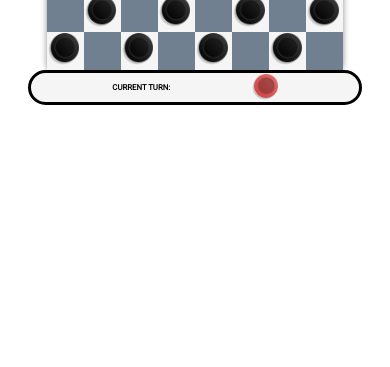
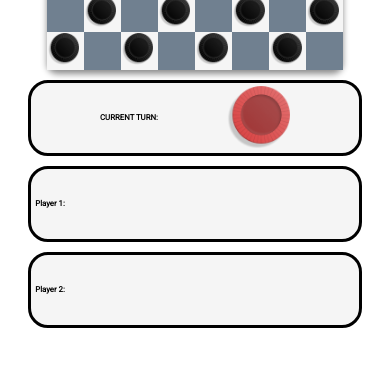
Before and after one commit to AndrewChai878/WebDevFinal, a Vue app: page /checkers in a window 390 px wide. Shown: the part 381-748 px from the top of the page. Built offline with nearby package versions, Linux system fonts and the light colour scheme; no server answers.

Commit message:
Added some features to the checkers page and improved reactivity to improve appearance for any device

```diff
--- a/src/components/CheckersBoard.vue
+++ b/src/components/CheckersBoard.vue
@@ -98,7 +98,10 @@ import checkers from '../js/checkers'
                         let middleX = Math.round((newX+oldX)/2)
                         let middleY = Math.round((newY+oldY)/2)
 
-                        // delete eaten piece
+                        // delete eaten piece from the board and update the parent component
+                        let eatenPiece = this.board[middleX][middleY]
+                        if(eatenPiece == 2 || eatenPiece == 4){eatenPiece-=1}
+                        this.$emit('eat', eatenPiece)
                         this.board[middleX][middleY] = 0
 
                         // update counts of pieces
--- a/src/views/CheckersView.vue
+++ b/src/views/CheckersView.vue
@@ -1,13 +1,24 @@
 <template>
   <div class="row">
     <div class="board">
-      <CheckersBoard v-on:turn="turn=$event%2"/>
+      <CheckersBoard
+      v-on:turn="turn=$event%2"
+      v-on:eat="$event==1?numReds-=1:numBlacks-=1"
+      />
     </div>
     <div class="column">
       <div class="container">
         CURRENT TURN:
         <img v-if="turn == 0" src="../assets/checkers/red.png">
         <img v-else-if="turn == 1" src="../assets/checkers/black.png">
+      </div>
+      <div class="pieces">
+        Player 1:
+        <div class="pieceContainer"><img v-for="index in (12 - this.numReds)" src="../assets/checkers/red.png" :key="index" /></div>
+      </div>
+      <div class="pieces">
+        Player 2:
+        <div class="pieceContainer"><img v-for="index in (12 - this.numBlacks)" src="../assets/checkers/black.png" :key="index" /></div>
       </div>
     </div>
 </div>
@@ -21,7 +32,9 @@ export default {
   name: 'App',
   data(){
     return {
-      turn:1
+      turn:1,
+      numReds:12,
+      numBlacks:12,
     }
   },
 
@@ -58,27 +71,58 @@ div{
   padding:10px;
 }
 
-/* Responsive layout - makes the three columns stack on top of each other instead of next to each other */
+/* Responsive layout*/
 @media screen and (max-width: 800px) {
   .board {
     min-width: 100%;
   }
+
+  .pieces{
+    height: 9vh !important;
+    background: blue;
+  }
+
 }
 
 .container{
   display:flex;
   justify-content: space-evenly;
   align-items: center;
-  height:9vmin;
+  height:9vh;
   background: whitesmoke;
   border: solid 3px black;
   border-radius: 20px;
   font-weight: bold;
   font-size: 2vmin;
+  margin-top: 10px;
 }
 
+.pieceContainer{
+  display:flex;
+  flex-wrap: wrap;
+  justify-content: start;
+  align-items:center;
+}
+
+.pieces{
+  justify-content: start;
+  padding: 0.5vmax;
+  display:flex;
+  align-items:center;
+  background: whitesmoke;
+  border: solid 3px black;
+  border-radius: 20px;
+  font-weight: bold;
+  font-size: 2vmin;
+  margin-top: 10px;
+}
+
+.pieceContainer > img{
+    width:3vmax;
+  }
+
 img{
-  height:90%
+  height:90%;
 }
 
 </style>
```
